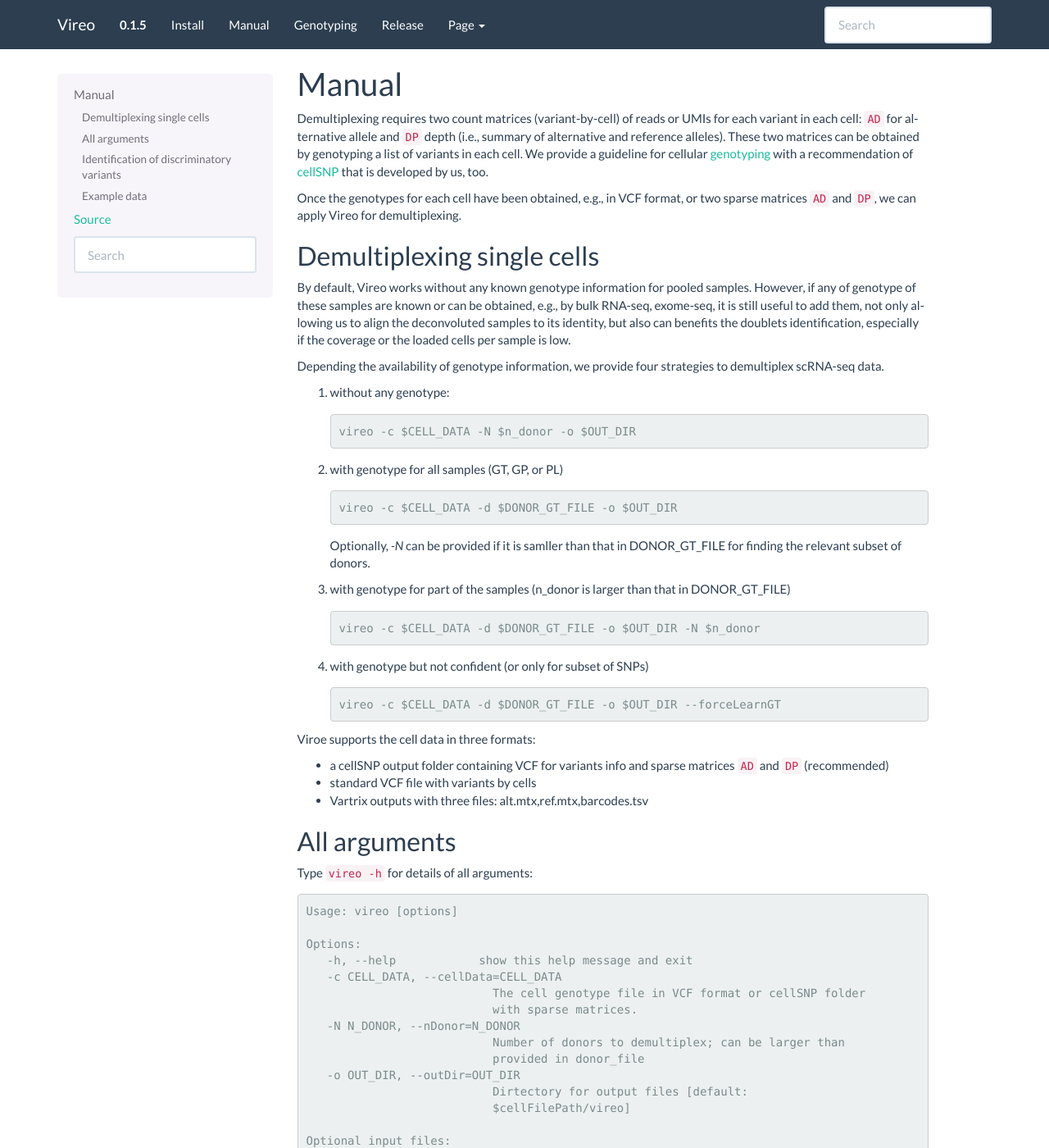
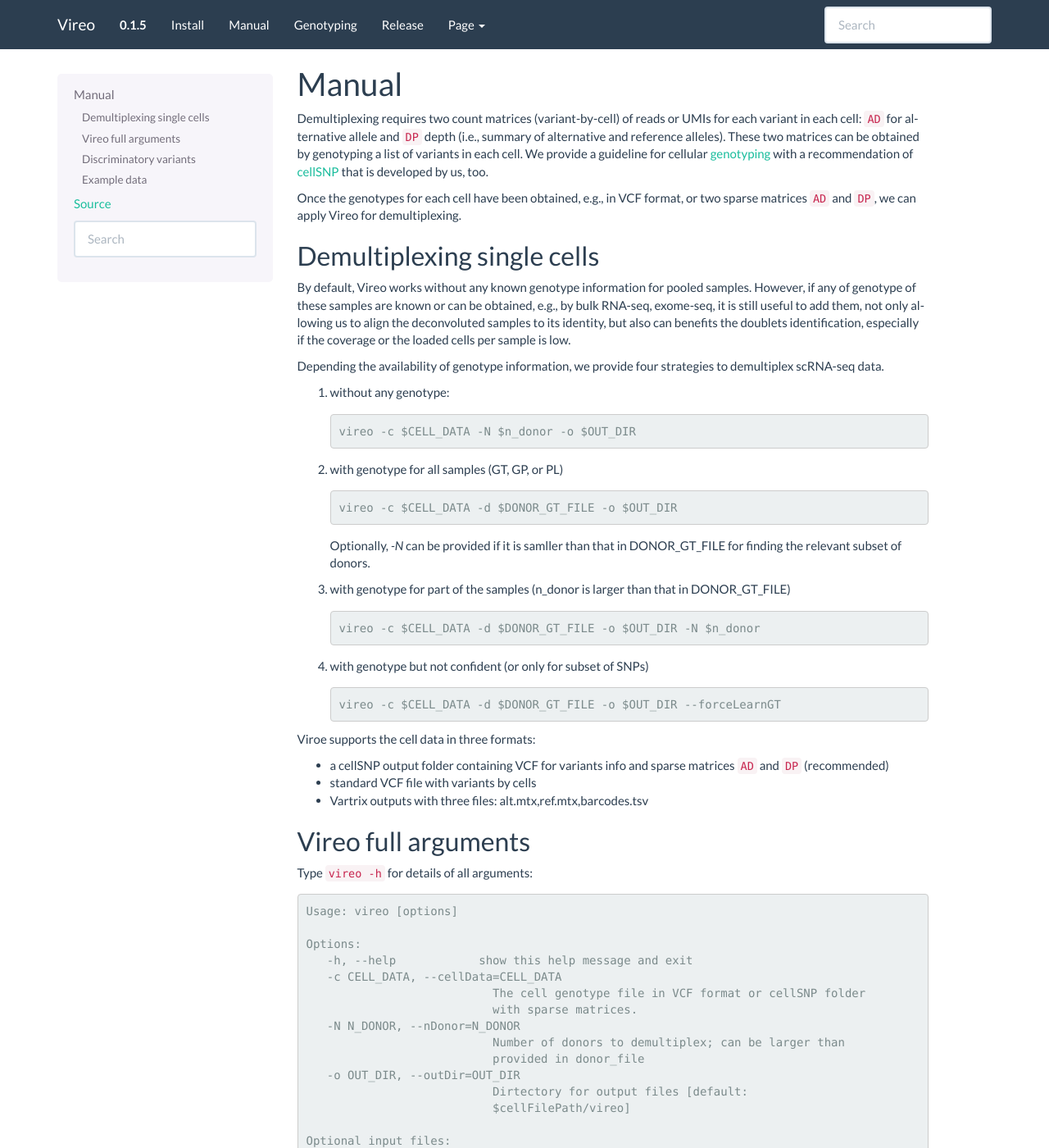
Before and after one commit to single-cell-genetics/vireo, a Sphinx documentation site: the page built from doc/manual.rst, in a window 1280 px wide and 1400 px high. Shown: the whole window at 82% size. Built offline with Sphinx 7.4.7, drawn with Linux system fonts in a browser that asks for light colours; formulas are drawn with MathJax 3; some of the changed text lies outside the part shown.

Commit message:
Update manual.rst

```diff
--- a/doc/manual.rst
+++ b/doc/manual.rst
@@ -62,8 +62,8 @@
 * Vartrix outputs with three files: alt.mtx,ref.mtx,barcodes.tsv
 
 
-All arguments
-=============
+Vireo full arguments
+====================
 
 Type ``vireo -h`` for details of all arguments:
 
@@ -113,8 +113,8 @@
 
 
 
-Identification of discriminatory variants
-=========================================
+Discriminatory variants
+=======================
 
 Given a set of variants for which estimated genotypes are available, the Vireo
 software implements a heuristic to define a minimal and informative set of
```
